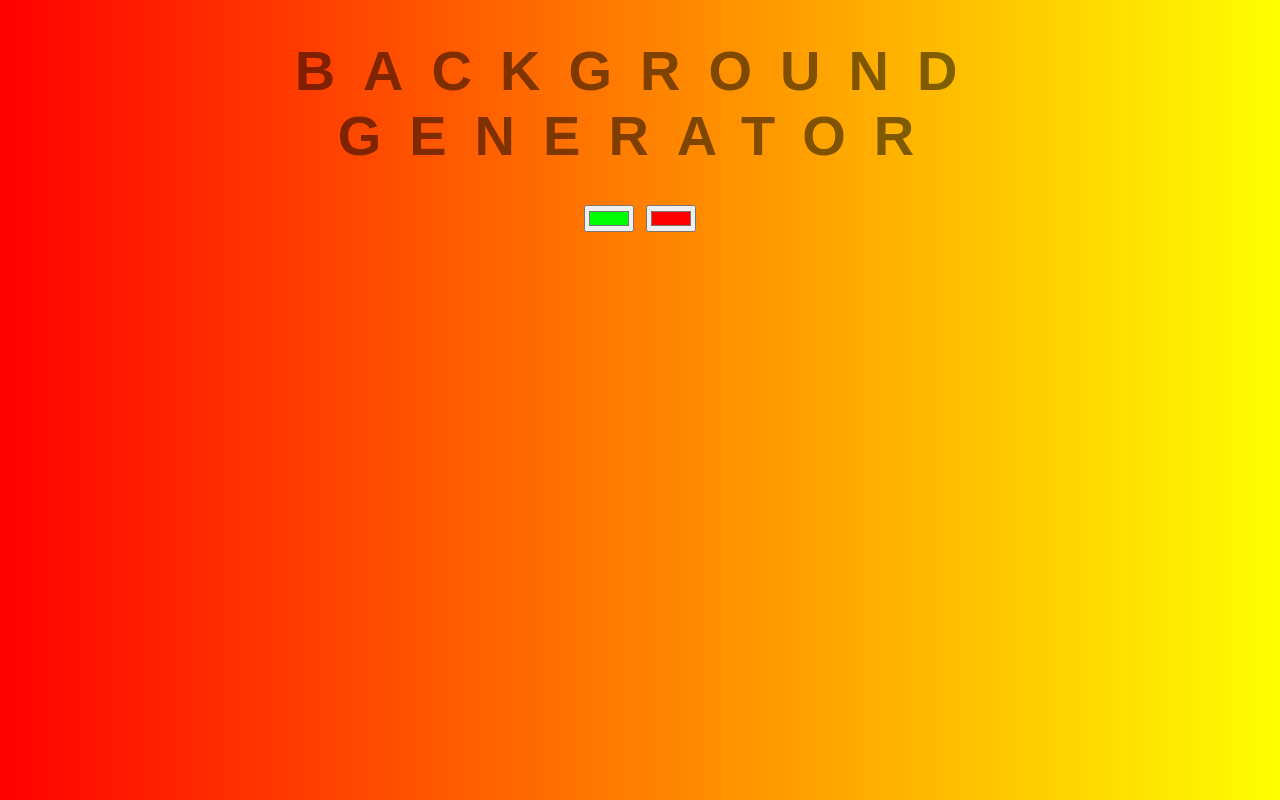
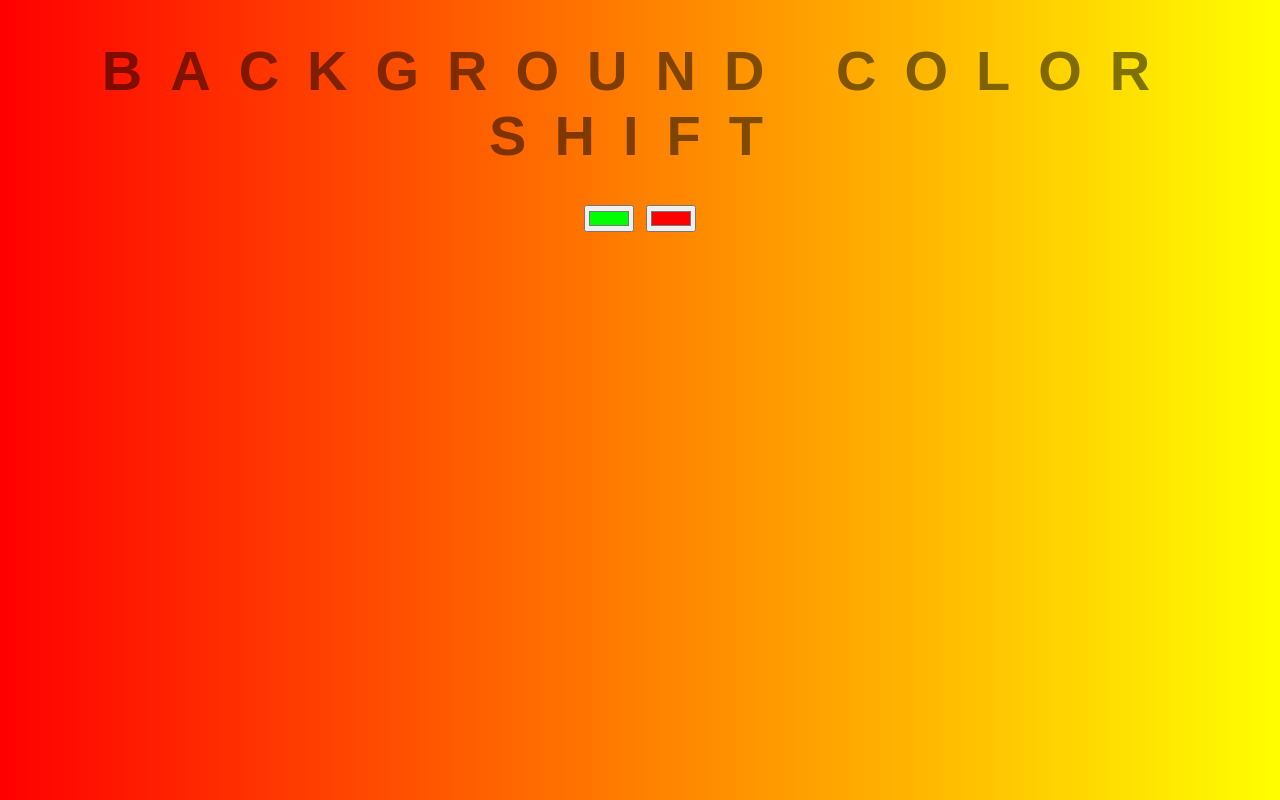
Before and after one commit to albert-e-ramos/background-color-shift, a plain HTML site: page index.html in a window 1280 px wide. Drawn offline with Linux system fonts and the light colour scheme.

Commit message:
Update index.html
Updated title element

```diff
--- a/index.html
+++ b/index.html
@@ -5,7 +5,7 @@
 	<link rel="stylesheet" type="text/css" href="style.css">
 </head>
 <body id="gradient">
-	<h1>Background Generator</h1>
+	<h1>Background Color Shift</h1>
 	<input class="color1" type="color" name="color1" value="#00ff00">
 	<input class="color2" type="color" name="color2" value="#ff0000">
 	<h3></h3>
```
